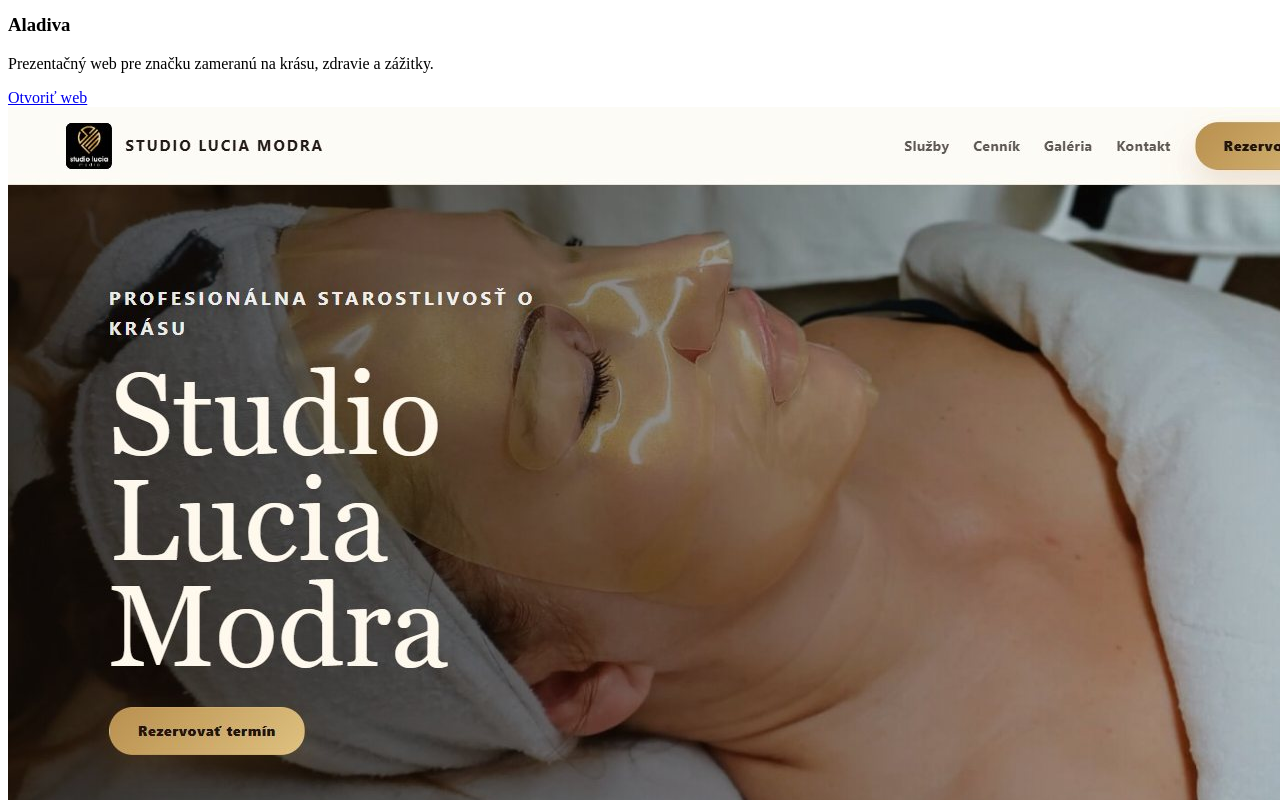
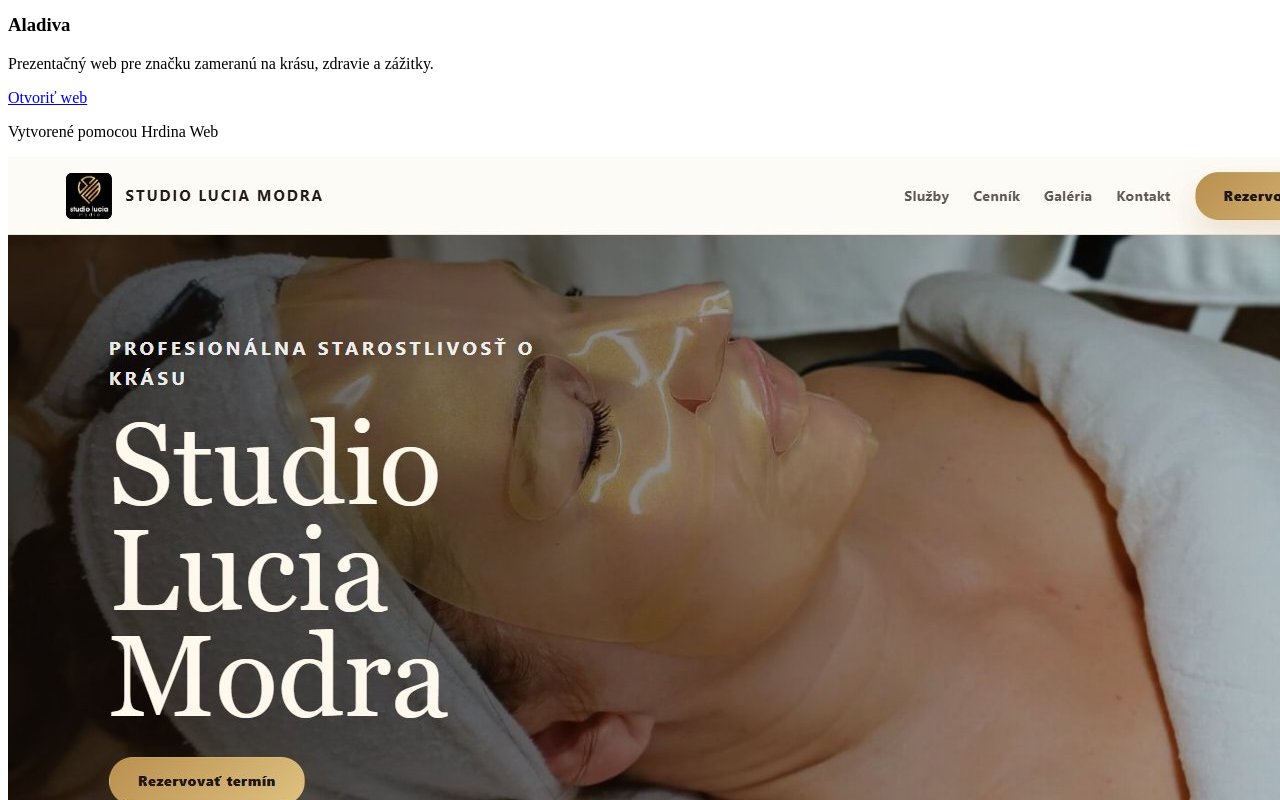
Before and after one commit to Wingsofhero/hrdina-web, a React (Vite) app: page / in a window 1280 px wide. Shown: the part 5960-6760 px from the top of the page. Built offline with nearby package versions, Linux system fonts and the light colour scheme; the HTML template or start-up script is replaced by a standard one.

Commit message:
Add Wanda Galan preview and portfolio credits

```diff
--- a/index.html
+++ b/index.html
@@ -7,6 +7,7 @@
       name="description"
       content="Hrdina Web tvorí jednoduché a profesionálne webstránky pre malé slovenské podniky, živnostníkov a lokálne prevádzky."
     />
+    <link rel="icon" type="image/svg+xml" href="/favicon.svg" />
     <title>Hrdina Web | Webstránky pre malé podniky</title>
   </head>
   <body>
--- a/src/App.jsx
+++ b/src/App.jsx
@@ -9,6 +9,7 @@
 import studioLuciaPreview from './assets/work-studio-lucia.jpg';
 import stahovanieGalantaPreview from './assets/work-stahovanie-galanta.jpg';
 import velmaatPreview from './assets/work-velmaat.jpg';
+import wandaGalanPreview from './assets/work-wanda-galan.jpg';
 
 const services = [
   {
@@ -181,6 +182,13 @@
     text: 'Výrazná stránka pre tattoo štúdio s galériou, službami a jednoduchou cestou k dohodnutiu termínu.',
     url: 'https://www.adistattoo.sk/',
     image: adisTattooPreview,
+  },
+  {
+    title: 'Wanda Galan',
+    label: 'Permanentný make-up',
+    text: 'Elegantný web pre štúdio permanentného make-upu s prémiovým vizuálom, službami a rezerváciou termínu.',
+    url: 'https://www.wandagalan.sk/',
+    image: wandaGalanPreview,
   },
 ];
 
@@ -358,6 +366,7 @@
                     >
                       Otvoriť web
                     </a>
+                    <p className="work-credit">Vytvorené pomocou Hrdina Web</p>
                   </div>
                 </article>
               ))}
--- a/src/styles.css
+++ b/src/styles.css
@@ -498,6 +498,16 @@
   color: var(--gold);
 }
 
+.work-credit {
+  border-top: 1px solid var(--line);
+  margin-top: 8px;
+  padding-top: 12px;
+  color: #7d6b55;
+  font-size: 0.78rem;
+  font-weight: 800;
+  letter-spacing: 0;
+}
+
 .process {
   border-top: 1px solid var(--line);
 }
```
Also changed, not shown: public/favicon.svg (added), src/assets/work-wanda-galan.jpg (added).
